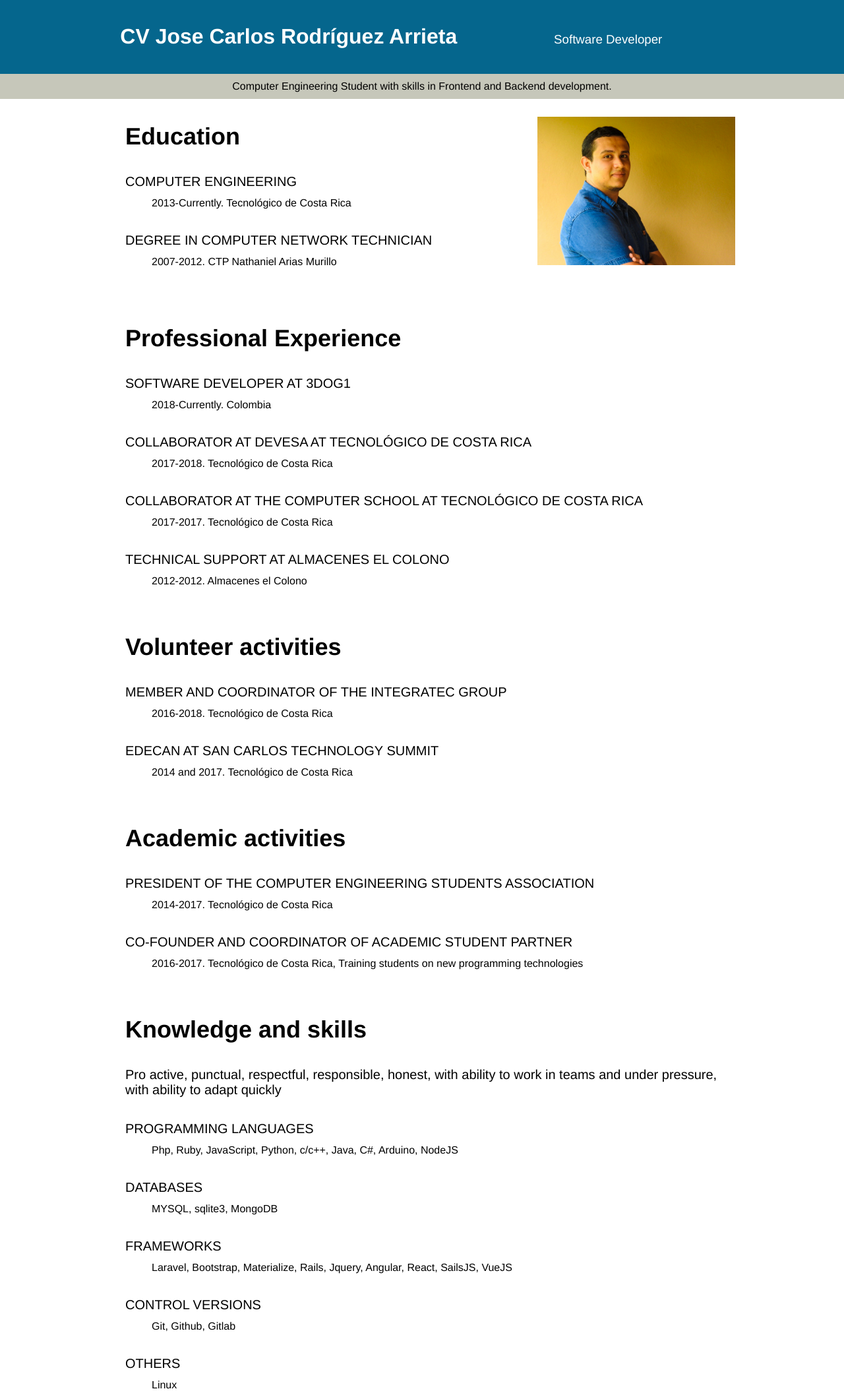
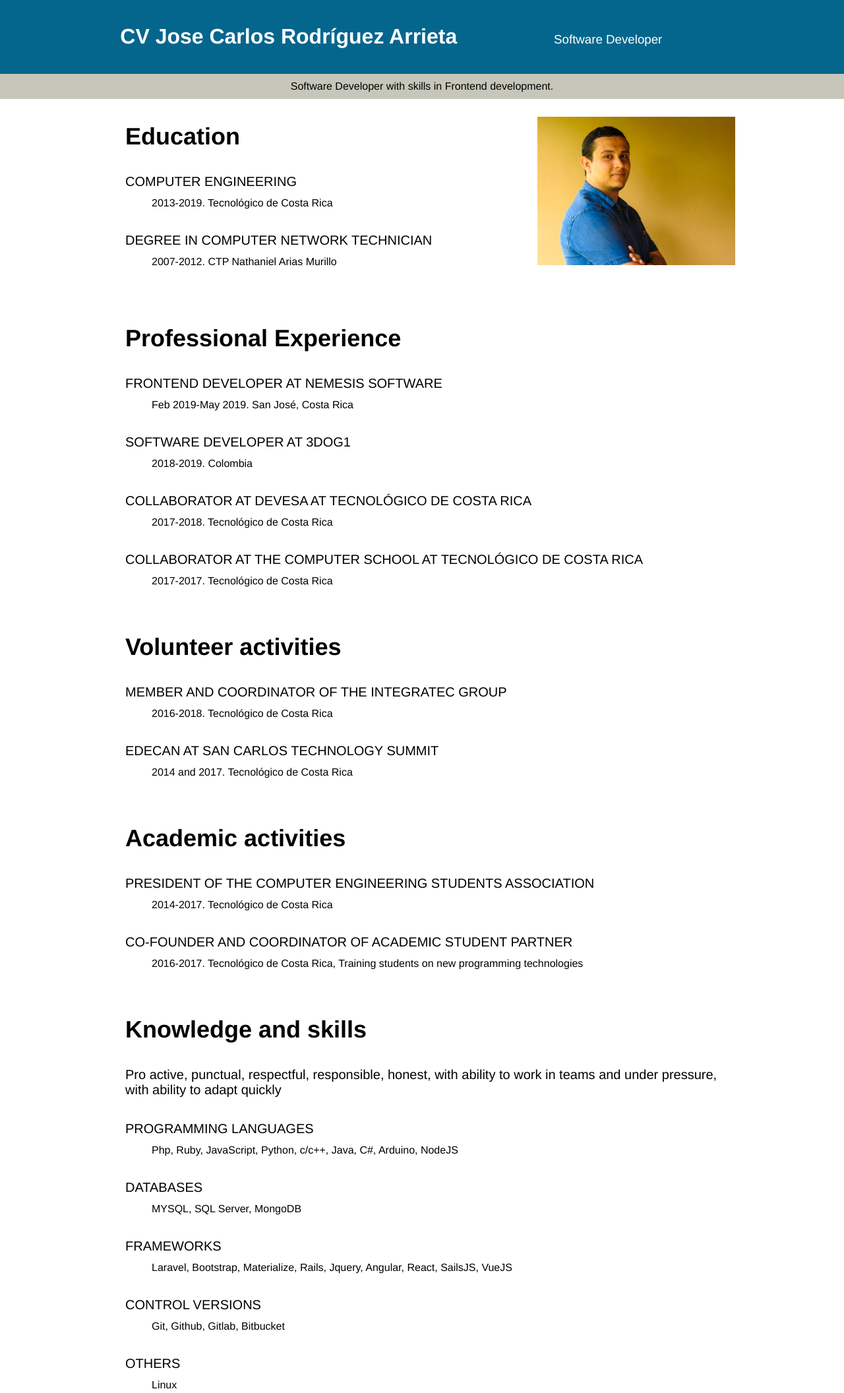
Before and after one commit to Blad4542/blad4542.github.com, a plain HTML site: page CV/index.html in a window 1280 px wide. Shown: the top 2112 px of the page at 66% size. Drawn offline with Linux system fonts and the light colour scheme.

Commit message:
Update index.html
CV Update

```diff
--- a/CV/index.html
+++ b/CV/index.html
@@ -1,5 +1,6 @@
 <!DOCTYPE html>
 <html lang="en" dir="ltr">
+
 <head>
   <meta charset="utf-8">
   <meta name="description" content="Soy Estudiante de la Carrera de Ingeniería en Computación del Tecnológico de Costa Rica Sede San Carlos, durante mi estadía he trabajado en diferentes puestos que permiten desarrollar liderazgo, trabajo en equipo, investigación y trato con clientes.
@@ -12,13 +13,14 @@
   <link rel="stylesheet" href="./style.css">
   <title>Professional CV</title>
 </head>
+
 <body>
   <header class="header">
     <h1 class="h1">CV Jose Carlos Rodríguez Arrieta</h1>
     <h3 class="p2">Software Developer</h3>
   </header>
   <div class="div-style">
-      Computer Engineering Student with skills in Frontend and Backend development.
+    Software Developer with skills in Frontend development.
   </div>
   <section>
     <div class="information">
@@ -27,7 +29,7 @@
         <div>
           <dl>
             <dt class="dt">Computer Engineering</dt>
-              <dd>2013-Currently. Tecnológico de Costa Rica</dd>
+            <dd>2013-2019. Tecnológico de Costa Rica</dd>
             <dt class="dt"> Degree in Computer Network Technician </dt>
             <dd>2007-2012. CTP Nathaniel Arias Murillo</dd>
           </dl>
@@ -40,14 +42,14 @@
         <h3 class="education">Professional Experience</h3>
         <div>
           <dl>
+            <dt class="dt">Frontend Developer at Nemesis Software</dt>
+            <dd>Feb 2019-May 2019. San José, Costa Rica</dd>
             <dt class="dt">Software Developer at 3Dog1</dt>
-              <dd>2018-Currently. Colombia</dd>
+            <dd>2018-2019. Colombia</dd>
             <dt class="dt">Collaborator at DEVESA at Tecnológico de Costa Rica</dt>
             <dd>2017-2018. Tecnológico de Costa Rica</dd>
             <dt class="dt">Collaborator at the Computer School at Tecnológico de Costa Rica</dt>
             <dd>2017-2017. Tecnológico de Costa Rica</dd>
-              <dt class="dt">Technical support at Almacenes el Colono</dt>
-              <dd>2012-2012. Almacenes el Colono</dd>
           </dl>
         </div>
       </div>
@@ -82,11 +84,11 @@
             <dt class="dt">Programming languages</dt>
             <dd>Php, Ruby, JavaScript, Python, c/c++, Java, C#, Arduino, NodeJS</dd>
             <dt class="dt">Databases</dt>
-              <dd>MYSQL, sqlite3, MongoDB</dd>
+            <dd>MYSQL, SQL Server, MongoDB</dd>
             <dt class="dt">Frameworks</dt>
             <dd>Laravel, Bootstrap, Materialize, Rails, Jquery, Angular, React, SailsJS, VueJS</dd>
             <dt class="dt">Control Versions</dt>
-              <dd>Git, Github, Gitlab</dd>
+            <dd>Git, Github, Gitlab, Bitbucket</dd>
             <dt class="dt">Others</dt>
             <dd>Linux</dd>
           </dl>
@@ -120,22 +122,16 @@
             <dd>Cell phone: 8332-8208 </dd>
             <dd>Office phone: 2401-3097</dd>
             <dt class="dt">Jose Carlos Rodríguez Arrieta </dt>
-              <dd>Email: josecar366@gmail.com<dd>
-              <dd>Cell phone: 8528-2245<dd>
+            <dd>Email: josecar366@gmail.com
+            <dd>
+            <dd>Cell phone: 8528-2245
+            <dd>
               <a href="https://www.linkedin.com/in/jose-carlos-rodriguez-arrieta-31831a92/" target="_blank">LinkedIn</a>
-            </dl>
-          </div>
-        </div>
-        <div class="list">
-          <h3 class="education">Some proyects I was working on my own</h3>
-          <div>
-            <dl>
-              <dd><a href="https://blad4542.github.io/Frontend/" target="_blank">Frontend</a><dd>
-                <dd><a href="https://blad4542.github.io/avatar/" target="_blank">Change your avatar</a><dd>
           </dl>
         </div>
       </div>
     </div>
   </section>
 </body>
+
 </html>
```
Lines whose indentation alone changed are shown as unchanged.
